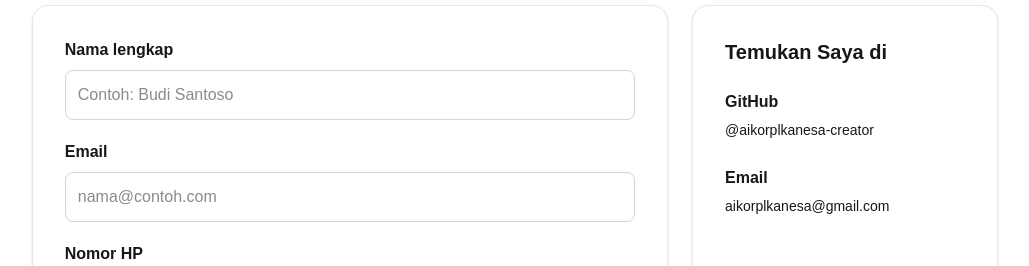
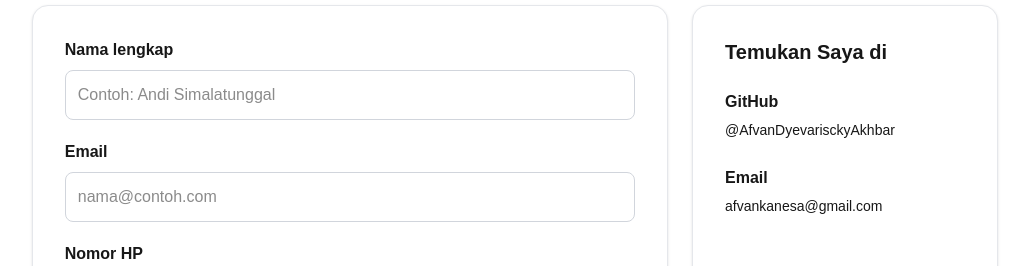
Before and after one commit to AfvanDyevarisckyAkhbar/portofolio-next-afvan, a Next.js app: page /kontak in a window 1280 px wide. Shown: the part 167-433 px from the top of the page, without its empty margins (125-1154 px from the left). Built offline with nearby package versions, Linux system fonts and the light colour scheme.

Commit message:
fix: paksa perbarui case sensitivity nama file komponen

```diff
--- a/src/app/kontak/page.js
+++ b/src/app/kontak/page.js
@@ -31,7 +31,7 @@ export default function kontak() {
                                 type="text"
                                 id="nama"
                                 name="nama"
-                                placeholder="Contoh: Budi Santoso"
+                                placeholder="Contoh: Andi Simalatunggal"
                                 required
                                 className="mt-2 w-full rounded-lg border border-gray-300 bg-white p-3"
                                 onChange={(e) =>{
@@ -148,12 +148,12 @@ export default function kontak() {
                                     GitHub
                                 </h3>
                                 <Link
-                                    href="https://github.com"
+                                    href="https://github.com/AfvanDyevarisckyAkhbar"
                                     target="_blank"
                                     className="mt-1.5 inline-block text-sm text-aksen hover:underline"
                                     rel="noopener noreferrer"
                                 >
-                                    @aikorplkanesa-creator
+                                    @AfvanDyevarisckyAkhbar
                                 </Link>
                             </div>
 
@@ -165,7 +165,7 @@ export default function kontak() {
                                     href="mailto:aikorplkanesa@gmail.com"
                                     className="mt-1.5 inline-block w-full break-all text-sm text-aksen hover:underline"
                                 >
-                                    aikorplkanesa@gmail.com
+                                    afvankanesa@gmail.com
                                 </a>
                             </div>
                         </div>
```
